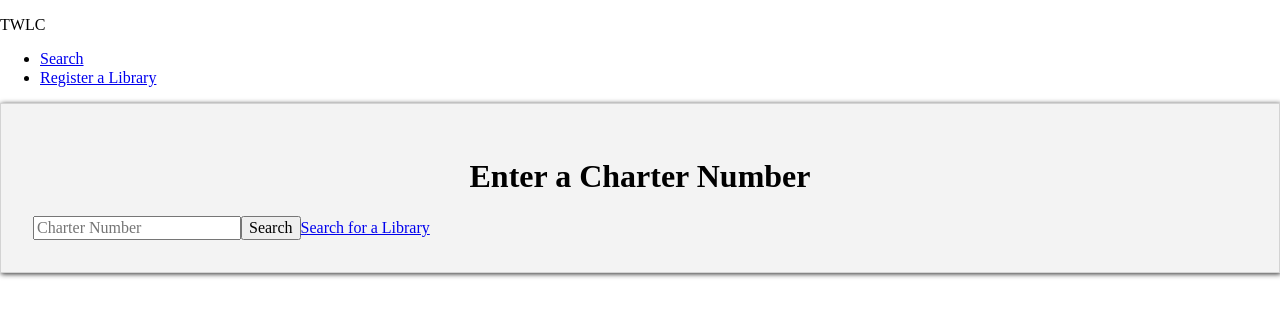
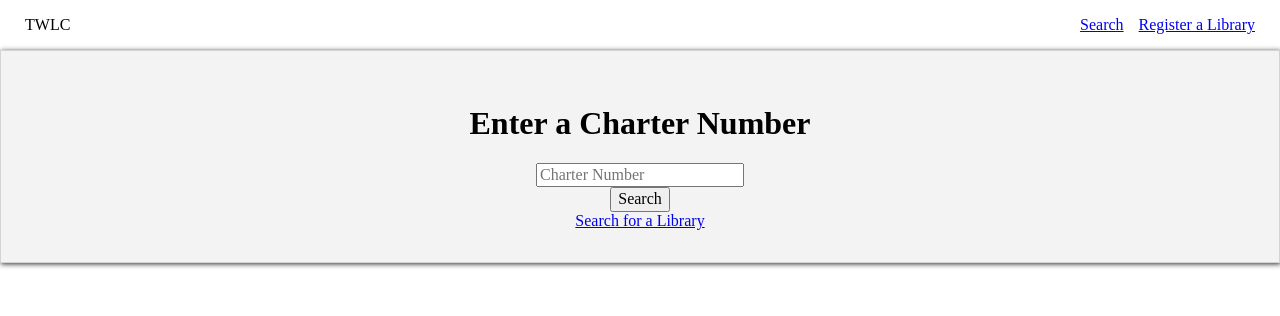
Before and after one commit to Wobblegang/scratch-project, a React app in the folder client/: page /register in a window 1280 px wide. Shown: the top 316 px of the page. Built offline with nearby package versions, Linux system fonts and the light colour scheme.

Commit message:
Update BookFilter path

```diff
--- a/client/src/components/Bookfilter/Bookfilter.js
+++ /dev/null
@@ -1,20 +0,0 @@
-import React from 'react';
-
-const Bookfilter = ({ genreSelect }) => {
-  const filter = (e) => {
-    const selectedGenre = e.target.value;
-    genreSelect(selectedGenre);
-  };
-  return (
-    <div style={{ marginBottom: '10px' }}>
-      Genre:
-      <select onChange={filter}>
-        <option value="All Books">All Books</option>
-        <option value="Science Fiction">Science Fiction</option>
-        <option value="Historical Fiction">Historical Fiction</option>
-      </select>
-    </div>
-  );
-};
-
-export default Bookfilter;
--- a/client/src/components/Booklist/Booklist.js
+++ b/client/src/components/Booklist/Booklist.js
@@ -1,6 +1,6 @@
 import React, { useState } from 'react';
 import Bookitem from '../BookItem/BookItem';
-import Bookfilter from '../Bookfilter/Bookfilter';
+import Bookfilter from '../BookFilter/BookFilter';
 
 const Booklist = ({ booksData }) => {
   const [genre, setGenre] = useState('All Books');
--- a/client/src/components/Header/Header.js
+++ b/client/src/components/Header/Header.js
@@ -1,5 +1,6 @@
 import React from 'react'
 import { Link } from 'react-router-dom';
+import './Header.scss'
 
 function Header() {
   return (
--- a/client/src/components/Header/Header.scss
+++ b/client/src/components/Header/Header.scss
@@ -2,10 +2,16 @@
   display: flex;
   justify-content: space-between;
   align-items: center;
+  margin: 0 25px;
 }
 
-.nav {
+.nav ul {
   display: flex;
   justify-content: flex-end;
   align-items: center;
+  list-style-type: none;
 }
+
+.nav ul li:not(:first-child) {
+  margin-left: 15px;
+}
--- a/client/src/components/Register/Register.scss
+++ b/client/src/components/Register/Register.scss
@@ -1,4 +1,8 @@
 .registerBody {
+  display: flex;
+  flex-direction: column;
+  justify-content: center;
+  align-items: center;
   color: black;
   background: #f3f3f3;
   padding: 2rem;
--- a/client/src/components/Search/Search.scss
+++ b/client/src/components/Search/Search.scss
@@ -1,4 +1,8 @@
 .searchBody {
+  display: flex;
+  flex-direction: column;
+  justify-content: center;
+  align-items: center;
   color: black;
   background: #f3f3f3;
   padding: 2rem;
```
